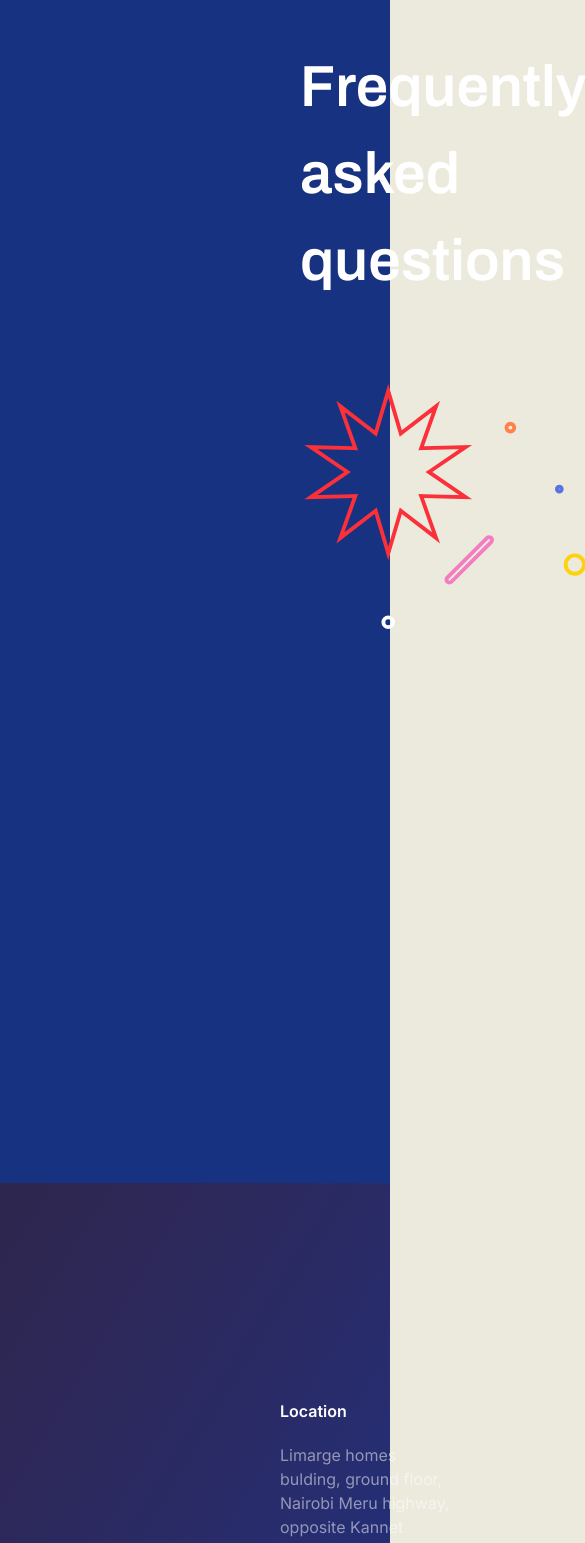
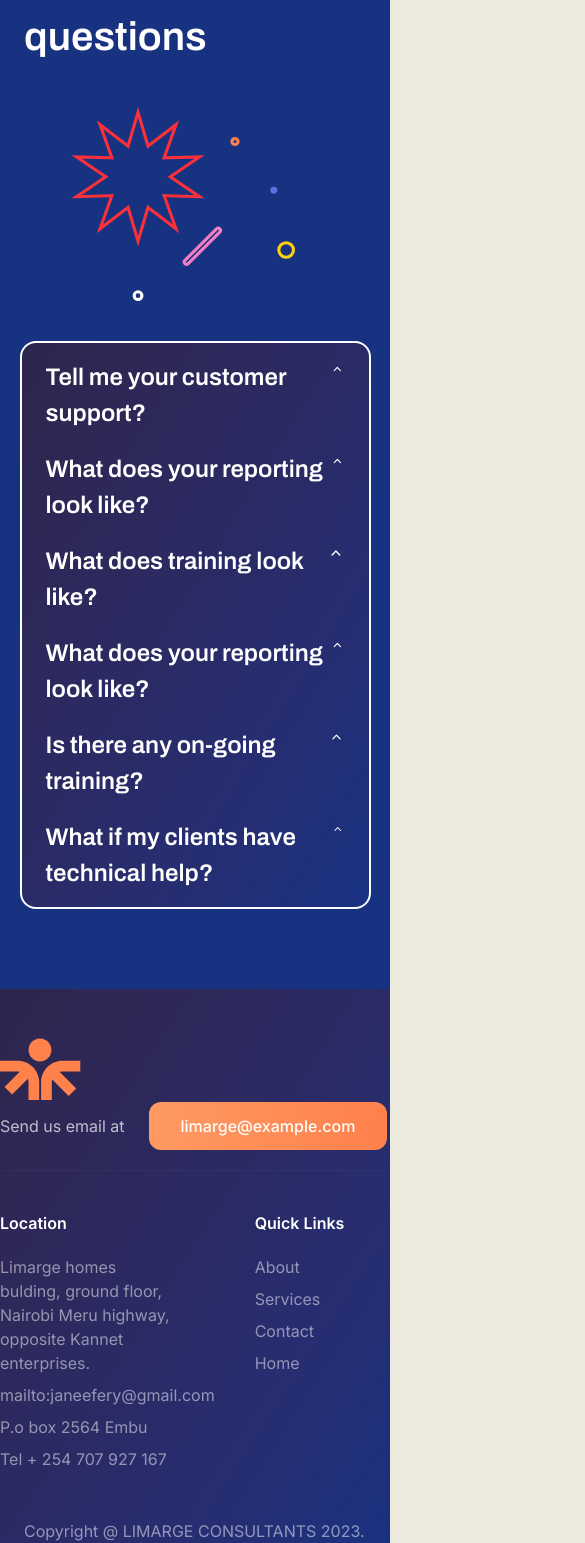
Before and after one commit to almondkiruthu/Limarge, a React (Vite) app in the folder client/: page / in a window 390 px wide. Shown: the part 9215-10758 px from the top of the page, 585 px wide, since content can reach past the window. Built offline with nearby package versions, Linux system fonts and the light colour scheme.

Commit message:
Made the footer responsive

```diff
--- a/client/src/components/Accordion.tsx
+++ b/client/src/components/Accordion.tsx
@@ -3,12 +3,12 @@ import { ChevronUpIcon } from "@heroicons/react/20/solid";
 
 export default function Accordion() {
   return (
-    <div className="w-full px-72">
+    <div className="mx-auto w-[90%] lg:w-full pt-10 lg:px-72">
       <div className="mx-auto w-full max-w-md rounded-2xl accordion p-2">
         <Disclosure>
           {({ open }) => (
             <>
-              <Disclosure.Button className=" font-archivo font-semibold flex w-full justify-between rounded-lg px-4 py-2 text-left text-[28px] text-white focus:outline-none focus-visible:ring focus-visible:ring-purple-500 focus-visible:ring-opacity-75">
+              <Disclosure.Button className=" font-archivo font-semibold flex w-full justify-between rounded-lg px-4 py-2 text-left text-[24px] lg:text-[28px] text-white focus:outline-none focus-visible:ring focus-visible:ring-purple-500 focus-visible:ring-opacity-75">
                 <span>Tell me your customer support?</span>
                 <ChevronUpIcon
                   className={`${
@@ -26,7 +26,7 @@ export default function Accordion() {
         <Disclosure as="div" className="mt-1">
           {({ open }) => (
             <>
-              <Disclosure.Button className=" font-archivo font-semibold flex w-full justify-between rounded-lg px-4 py-2 text-left text-[28px] text-white focus:outline-none focus-visible:ring focus-visible:ring-purple-500 focus-visible:ring-opacity-75">
+              <Disclosure.Button className=" font-archivo font-semibold flex w-full justify-between rounded-lg px-4 py-2 text-left text-[24px] lg:text-[28px] text-white focus:outline-none focus-visible:ring focus-visible:ring-purple-500 focus-visible:ring-opacity-75">
                 <span>What does your reporting look like?</span>
                 <ChevronUpIcon
                   className={`${
@@ -44,7 +44,7 @@ export default function Accordion() {
         <Disclosure as="div" className="mt-1">
           {({ open }) => (
             <>
-              <Disclosure.Button className=" font-archivo font-semibold flex w-full justify-between rounded-lg px-4 py-2 text-left text-[28px] text-white focus:outline-none focus-visible:ring focus-visible:ring-purple-500 focus-visible:ring-opacity-75">
+              <Disclosure.Button className=" font-archivo font-semibold flex w-full justify-between rounded-lg px-4 py-2 text-left text-[24px] lg:text-[28px] text-white focus:outline-none focus-visible:ring focus-visible:ring-purple-500 focus-visible:ring-opacity-75">
                 <span>What does training look like?</span>
                 <ChevronUpIcon
                   className={`${
@@ -62,7 +62,7 @@ export default function Accordion() {
         <Disclosure as="div" className="mt-1">
           {({ open }) => (
             <>
-              <Disclosure.Button className=" font-archivo font-semibold flex w-full justify-between rounded-lg px-4 py-2 text-left text-[28px] text-white focus:outline-none focus-visible:ring focus-visible:ring-purple-500 focus-visible:ring-opacity-75">
+              <Disclosure.Button className=" font-archivo font-semibold flex w-full justify-between rounded-lg px-4 py-2 text-left text-[24px] lg:text-[28px] text-white focus:outline-none focus-visible:ring focus-visible:ring-purple-500 focus-visible:ring-opacity-75">
                 <span>What does your reporting look like?</span>
                 <ChevronUpIcon
                   className={`${
@@ -80,7 +80,7 @@ export default function Accordion() {
         <Disclosure as="div" className="mt-1">
           {({ open }) => (
             <>
-              <Disclosure.Button className=" font-archivo font-semibold flex w-full justify-between rounded-lg px-4 py-2 text-left text-[28px] text-white focus:outline-none focus-visible:ring focus-visible:ring-purple-500 focus-visible:ring-opacity-75">
+              <Disclosure.Button className=" font-archivo font-semibold flex w-full justify-between rounded-lg px-4 py-2 text-left text-[24px] lg:text-[28px] text-white focus:outline-none focus-visible:ring focus-visible:ring-purple-500 focus-visible:ring-opacity-75">
                 <span>Is there any on-going training?</span>
                 <ChevronUpIcon
                   className={`${
@@ -98,7 +98,7 @@ export default function Accordion() {
         <Disclosure as="div" className="mt-1">
           {({ open }) => (
             <>
-              <Disclosure.Button className=" font-archivo font-semibold flex w-full justify-between rounded-lg px-4 py-2 text-left text-[28px] text-white focus:outline-none focus-visible:ring focus-visible:ring-purple-500 focus-visible:ring-opacity-75">
+              <Disclosure.Button className=" font-archivo font-semibold flex w-full justify-between rounded-lg px-4 py-2 text-left text-[24px] lg:text-[28px] text-white focus:outline-none focus-visible:ring focus-visible:ring-purple-500 focus-visible:ring-opacity-75">
                 <span>What if my clients have technical help?</span>
                 <ChevronUpIcon
                   className={`${
--- a/client/src/components/Faq.tsx
+++ b/client/src/components/Faq.tsx
@@ -4,14 +4,14 @@ import Accordion from "./Accordion";
 const Faq = () => {
   return (
     <>
-      <div className="bg-customBlue text-white pt-44 pb-20">
-        <div className="flex  gap-[40px]">
-          <div className="flex-col ml-[300px]">
-            <h3 className="font-archivo text-[58px] font-semibold">
+      <div className="bg-customBlue text-white pt-20 lg:pt-44 pb-20">
+        <div className="flex flex-wrap  lg:gap-[40px]">
+          <div className="flex-col pl-6 lg:pl-0 lg:ml-[300px]">
+            <h3 className="font-archivo text-[40px] lg:text-[58px] font-semibold">
               Frequently asked <br /> questions
             </h3>
-            <div className="pt-20">
-                <img src="/Faq/FaqImage.svg" alt="FaqImage" />
+            <div className="pt-10 lg:pt-20">
+                <img src="/Faq/FaqImage.svg" alt="FaqImage" className="h-[194.68px] lg:h-[100%] mx-auto" />
             </div>
           </div>
           <div>
--- a/client/src/components/Footer.tsx
+++ b/client/src/components/Footer.tsx
@@ -2,11 +2,11 @@ const Footer = () => {
   return (
     <>
       <div className="footer pt-12">
-        <div className="flex items-center gap-[800px] ml-[270px]">
+        <div className="flex flex-wrap items-center lg:gap-[800px] lg:ml-[270px]">
           <div>
             <img src="/Footer/Logo.svg" alt="logo" />
           </div>
-          <div className="flex">
+          <div className="flex flex-wrap">
             <div>
               <p className="font-inter text-base opacity-70 text-white pt-3 pr-4">
                 Send us email at
@@ -19,11 +19,11 @@ const Footer = () => {
             </div>
           </div>
         </div>
-        <div className="pt-5 pb-5 flex ml-[320px]">
+        <div className="pt-5 pb-5 flex mx-auto lg:ml-[320px]">
           {/* <hr className="bg-white opacity-30 ml-[280px] mr-[360px] border-[1px]" /> */}
           <img src="/Footer/Underline.svg" alt="line" />
         </div>
-        <div className="flex ml-[280px] gap-[920px] ">
+        <div className="flex flex-wrap lg:ml-[280px] gap-x-10 lg:gap-[920px] ">
           <div className="flex-col">
             <p className="font-inter text-white font-semibold py-5">Location</p>
             <div className="font-inter opacity-50 text-white">
@@ -49,11 +49,11 @@ const Footer = () => {
           </div>
         </div>
 
-        <div className="flex font-inter opacity-50 text-white gap-[500px] pt-10">
-          <div className="ml-[280px]">
-            <p>Copyright @ LIMARGE CONSULTANTS 2023. All rights reserved.</p>
+        <div className="flex flex-wrap font-inter opacity-50 text-white lg:gap-[500px] pt-10 text-base text-center lg:text-start pl-6 lg:pl-0">
+          <div className="lg:ml-[280px]">
+            <p>Copyright @ LIMARGE CONSULTANTS 2023. <br/> All rights reserved.</p>
           </div>
-          <div className="flex">
+          <div className="flex flex-wrap">
             <div className="">
               <p>Terms and service</p>
             </div>
```
